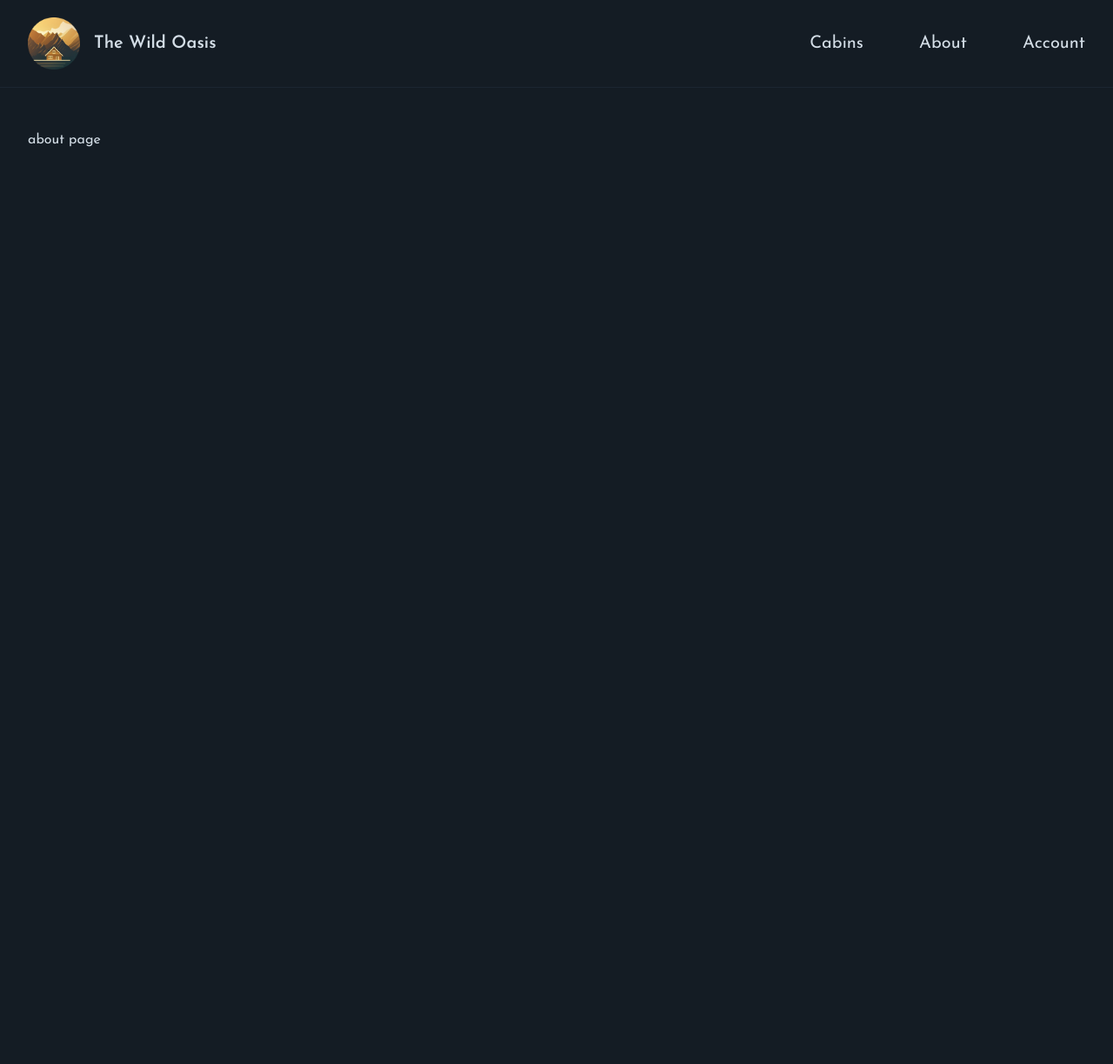
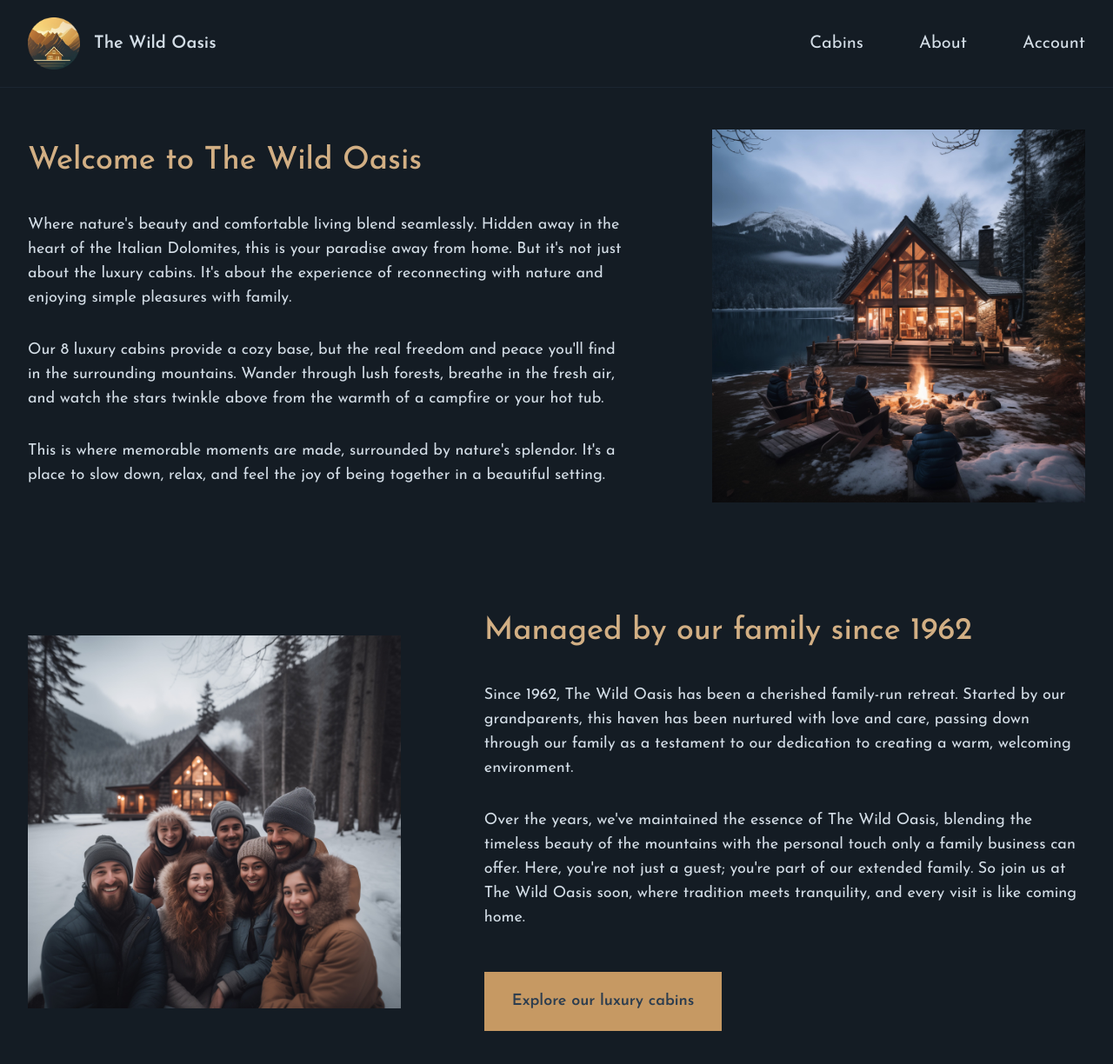
Before and after one commit to lexiecodingwithcat/the-wild-oasis-customer, a Next.js app: page /about in a window 1280 px wide. Shown: the top 1224 px of the page at 87% size. Before the commit the page ends 800 px from the top, so only its background shows below. Built offline with nearby package versions, Linux system fonts and the light colour scheme.

Commit message:
built about page with responsive Image

```diff
--- a/app/about/page.tsx
+++ b/app/about/page.tsx
@@ -1,8 +1,85 @@
+import Image from "next/image"
+import Link from "next/link"
+import about1 from "@/public/about-1.jpg";
+
+
 export const metadata={
   title:"About"
 }
 export default function page() {
   return (
-    <div>about page</div>
+    <div className="grid grid-cols-5 gap-x-24 gap-y-32 text-lg items-center">
+      <div className="col-span-3">
+        <h1 className="text-4xl mb-10 text-accent-400 font-medium">
+          Welcome to The Wild Oasis
+        </h1>
+
+        <div className="space-y-8">
+          <p>
+            Where nature&apos;s beauty and comfortable living blend seamlessly.
+            Hidden away in the heart of the Italian Dolomites, this is your
+            paradise away from home. But it&apos;s not just about the luxury cabins.
+            It's about the experience of reconnecting with nature and enjoying
+            simple pleasures with family.
+          </p>
+          <p>
+            Our 8 luxury cabins provide a cozy base, but the real freedom and
+            peace you&apos;ll find in the surrounding mountains. Wander through lush
+            forests, breathe in the fresh air, and watch the stars twinkle above
+            from the warmth of a campfire or your hot tub.
+          </p>
+          <p>
+            This is where memorable moments are made, surrounded by nature&apos;s
+            splendor. It&apos;s a place to slow down, relax, and feel the joy of
+            being together in a beautiful setting.
+          </p>
+        </div>
+      </div>
+
+      <div className="col-span-2">
+        <Image
+          src={about1}
+          alt="Family sitting around a fire pit in front of cabin"
+          placeholder="blur"
+          quality={80}
+        />
+      </div>
+
+      <div className="col-span-2 relative aspect-square">
+        <Image src="/about-2.jpg" fill alt="Family that manages The Wild Oasis" className="object-cover" />
+      </div>
+
+      <div className="col-span-3">
+        <h1 className="text-4xl mb-10 text-accent-400 font-medium">
+          Managed by our family since 1962
+        </h1>
+
+        <div className="space-y-8">
+          <p>
+            Since 1962, The Wild Oasis has been a cherished family-run retreat.
+            Started by our grandparents, this haven has been nurtured with love
+            and care, passing down through our family as a testament to our
+            dedication to creating a warm, welcoming environment.
+          </p>
+          <p>
+            Over the years, we&apos;ve maintained the essence of The Wild Oasis,
+            blending the timeless beauty of the mountains with the personal
+            touch only a family business can offer. Here, you&apos;re not just a
+            guest; you&apos;re part of our extended family. So join us at The Wild
+            Oasis soon, where tradition meets tranquility, and every visit is
+            like coming home.
+          </p>
+
+          <div>
+            <Link
+              href="/cabins"
+              className="inline-block mt-4 bg-accent-500 px-8 py-5 text-primary-800 text-lg font-semibold hover:bg-accent-600 transition-all"
+            >
+              Explore our luxury cabins
+            </Link>
+          </div>
+        </div>
+      </div>
+    </div>
   )
 }
--- a/app/cabins/page.tsx
+++ b/app/cabins/page.tsx
@@ -1,12 +1,34 @@
-
+import CabinCard from "@/app/_components/CabinCard";
+import { Cabin } from "../types/types";
 export const metadata={
   title:"Cabins"
 }
 
-export default async function Page() {
+export default function Page() {
+  // CHANGE
+  const cabins:Cabin[] = [];
+
   return (
     <div>
-    Cabin page
+      <h1 className="text-4xl mb-5 text-accent-400 font-medium">
+        Our Luxury Cabins
+      </h1>
+      <p className="text-primary-200 text-lg mb-10">
+        Cozy yet luxurious cabins, located right in the heart of the Italian
+        Dolomites. Imagine waking up to beautiful mountain views, spending your
+        days exploring the dark forests around, or just relaxing in your private
+        hot tub under the stars. Enjoy nature&apos;s beauty in your own little home
+        away from home. The perfect spot for a peaceful, calm vacation. Welcome
+        to paradise.
+      </p>
+
+      {cabins.length > 0 && (
+        <div className="grid sm:grid-cols-1 md:grid-cols-2 gap-8 lg:gap-12 xl:gap-14">
+          {cabins.map((cabin) => (
+            <CabinCard cabin={cabin} key={cabin.id} />
+          ))}
+        </div>
+      )}
     </div>
-  )
+  );
 }
--- a/app/types/types.ts
+++ b/app/types/types.ts
@@ -1,6 +1,5 @@
-export interface User{
+export interface Cabin{
     id:number,
     name: string,
-    username:string,
-    email: string
+
 }
```
